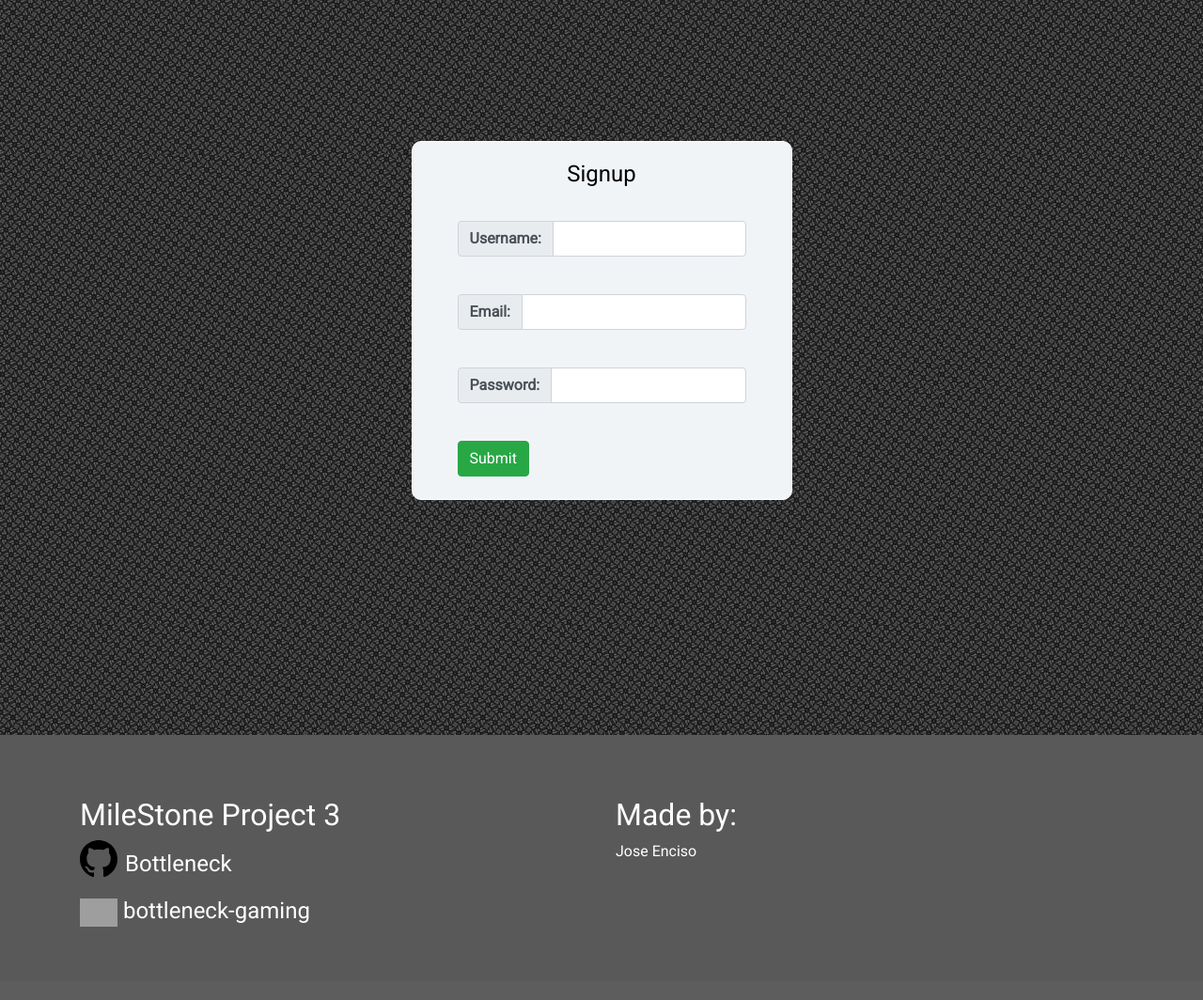
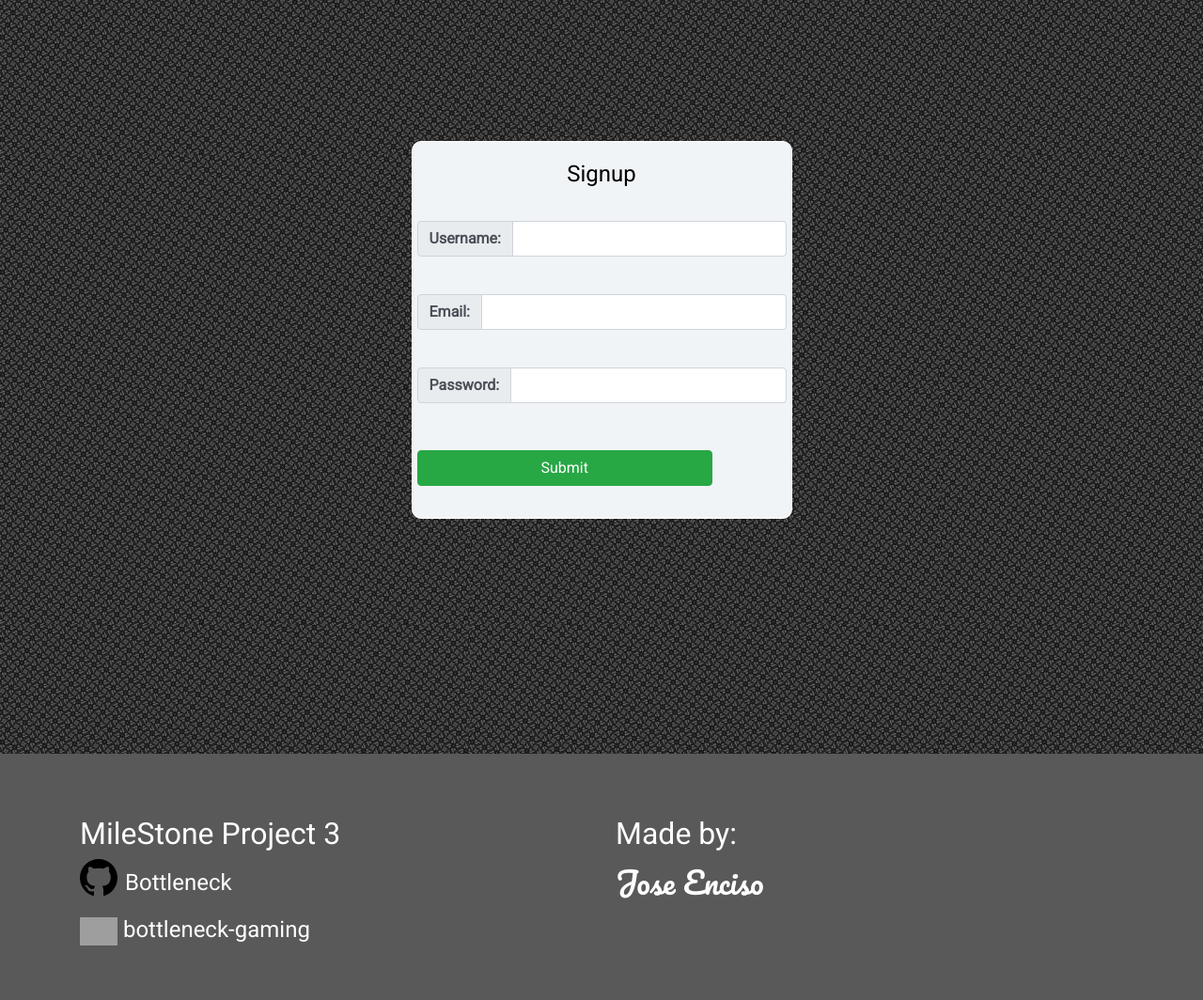
Before and after one commit to joseenciso/bottleneck, a Flask app: page /register in a window 1280 px wide. Shown: the part 86-1150 px from the top of the page at 94% size. Before the commit the page ends 1072 px from the top, so only its background shows below. Run offline with Flask 2, Linux system fonts and the light colour scheme; some libraries are stand-ins or nearby versions; grey boxes are pictures that could not be loaded.

Commit message:
Changing input for button due to problems with safari on an ipad

```diff
--- a/app.py
+++ b/app.py
@@ -10,9 +10,6 @@ from datetime import datetime, timedelta
 from bson.objectid import ObjectId
 from datetime import datetime
 from flask_pymongo import PyMongo
-# from flask_paginate import Pagination, get_page_parameter
-# from flask_mongoengine import MongoEngine
-#from mongonator import MongoClientWithPagination, ASCENDING
 
 
 username = os.getenv('C9_USER')
@@ -101,7 +98,7 @@ def index():
 
     all_titles = []
     titles = []
-
+    import pdb;pdb.set_trace()
     posts = post.find().sort('_id', -1)
     for i in all_posts:
         all_titles.append(i['post_title'])
@@ -109,6 +106,7 @@ def index():
 
     for i in posts:
         titles.append(i['post_title'])
+    # import pdb;pdb.set_trace()
     return render_template('index.html', posts=offset_post, page=page, pages=pages, prev_url=prev_url, next_url=next_url)
 
 
--- a/static/css/style.css
+++ b/static/css/style.css
@@ -1,18 +1,8 @@
-/*@import url('https://fonts.googleapis.com/css2?family=Noto+Sans&family=Roboto&display=swap');
-@import url('https://fonts.googleapis.com/css2?family=Noto+Sans&family=Roboto&display=swap');
-*/
-
-/* @import url('https://fonts.googleapis.com/css2?family=Bungee+Shade&display=swap'); */
-
 @import url('https://fonts.googleapis.com/css2?family=Roboto&display=swap');
+@import url('https://fonts.googleapis.com/css2?family=Pacifico&display=swap');
 /************************************
-font-family: 'Noto Sans', sans-serif;
 font-family: 'Roboto', sans-serif;
-
-font-family: 'Noto Sans', sans-serif;
-font-family: 'Roboto', sans-serif;
-
-font-family: 'Bungee Shade', cursive;
+font-family: 'Pacifico', cursive;
 ************************************/
 *{
     margin: 0;
@@ -63,9 +47,12 @@ footer{
 
 }
 
-/*****************************************/
-/** Home **/
-/*****************************************/
+.je{
+    font-family: 'Pacifico', cursive;
+    font-size: 2rem;
+}
+
+/****** Home ********************************/
 .review-container{
     color: white;
 }
@@ -729,3 +607,21 @@ textarea{
     }
 
 }
+
+/******* Register ************************************/
+.form-register {
+    padding-left: 5px;
+    padding-right: 5px;
+}
+.form-register button{
+    margin-top: 10px ;
+    margin-bottom: 10px;
+    width: 80%;
+}
+
+@media (min-width: 280px) and (max-width: 320px){
+    .navbar-expand-sm{
+        padding-right: 8px;
+        padding-left: 8px;
+    }
+}
--- a/templates/base.html
+++ b/templates/base.html
@@ -72,7 +72,7 @@
                 </div>
                 <div class="col-sm-12 col-lg-6">
                     <h2>Made by:</h2>
-                    <p>Jose Enciso</p>
+                    <p class="je">Jose Enciso</p>
                 </div>
             </div>
         </div>
--- a/templates/post.html
+++ b/templates/post.html
@@ -206,7 +206,7 @@
             </div>
             <div class="row">
                 <div class="col-12 form-group">
-                    <input type="submit" value="Submit" class="form-control submit btn btn-success">
+                    <button type="submit" class="form-control submit btn btn-success">Submit</button>
                 </div>
             </div>
 
```
Also changed, not shown: other parts of static/css/style.css (+26 -141 lines).
